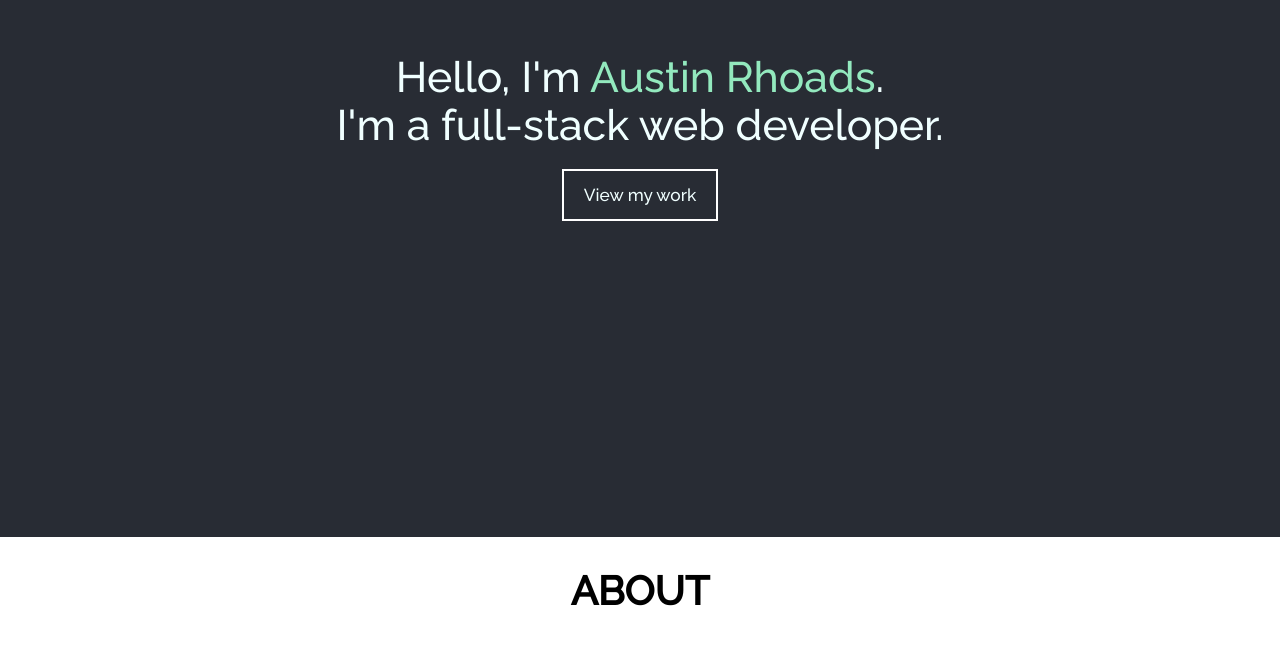
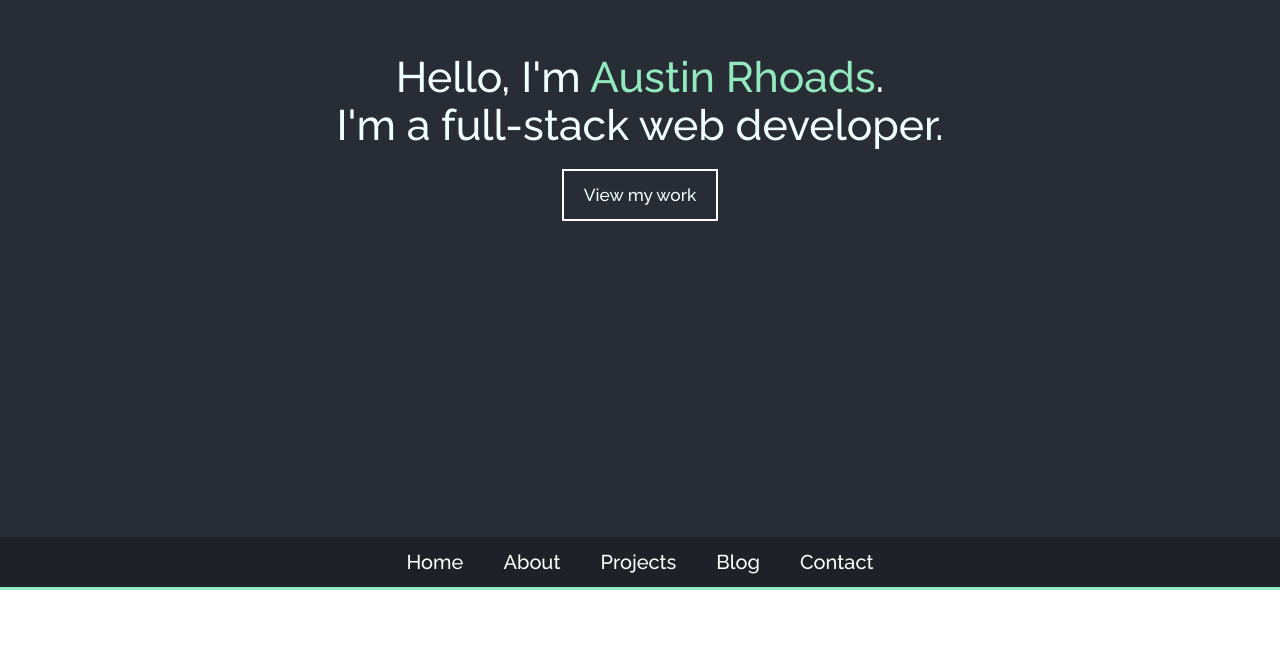
Before and after one commit to AustinRhoads/austin-portfolio, a React (Create React App) app: page / in a window 1280 px wide. Shown: the part 263-928 px from the top of the page. Built offline with nearby package versions, Linux system fonts and the light colour scheme.

Commit message:
navbar slides like a pro

```diff
--- a/src/App.css
+++ b/src/App.css
@@ -91,6 +91,46 @@ body{
   cursor: pointer;
 }
 
+
+.nav-bar{
+  display: flex;
+  width: 100vw;
+  height: 50px;
+  background-color: #1e2127;
+  border-bottom: 3px solid #93E9BE;
+  position: absolute;
+  z-index: 111111;
+  top: 100vh;
+
+  align-items: center;
+  display: flex;
+  flex-direction: row;
+  justify-content: center;
+  text-align: left;
+}
+
+.nav-link{
+  cursor: pointer;
+  margin: 0 20px;
+  font-size: 20px;
+  color: #fff;
+}
+
+.fixed {
+  position: fixed;
+  top: 0;
+  animation: popUp 0.5s;
+}
+
+@keyframes popUp {
+  from {
+    transform: translateY(-100%);
+  }
+  to {
+    transform: translateY(0%);
+  }
+}
+
 #about-div{
   min-height: 100vh;
   display: flex;
@@ -98,13 +138,16 @@ body{
   align-items: center;
 }
 
+
+
 #about-all{
-
+  padding-top: 60px;
   display: inline-block;
   padding-bottom: 30px;
 }
 
 #about-header{
+  margin-top: 33px;
   font-size: 30pt;
   font-weight: bold;
   padding-top: 30px;
@@ -166,6 +209,7 @@ flex-wrap: wrap;
 }
 
 #portfolio-header{
+  margin-top: 33px;
   font-size: 30pt;
   font-weight: bold;
   padding-top: 30px;
@@ -176,6 +220,7 @@ flex-wrap: wrap;
 }
 
 #blog-header{
+  margin-top: 33px;
   font-size: 30pt;
   font-weight: bold;
   padding-top: 30px;
@@ -188,6 +233,7 @@ flex-wrap: wrap;
 }
 
 #contact-header{
+  margin-top: 33px;
   font-size: 30pt;
   font-weight: bold;
   padding-top: 30px;
--- a/src/App.js
+++ b/src/App.js
@@ -1,17 +1,30 @@
 import React, { Component } from 'react'
 import './App.css';
 
-import Home from './components/Home.js'
+import Home from './components/Home.js';
+import Navbar from './components/Navbar';
 import About from './components/About';
 import Portfolio from './components/Portfolio';
 import Blog from './components/Blog';
 import Contact from './components/Contact';
 
 class App extends Component{
+
+
+  scroll_to = (dest) => {
+
+    let topOfDestinationElement = document.getElementById(dest).offsetTop
+
+    window.scrollTo(0, topOfDestinationElement - 30)
+
+  }
+
+
   render (){
     return(
       <div className="App">
-        <Home />
+        <Home scroll_to={this.scroll_to} />
+        <Navbar scroll_to={this.scroll_to} />
         <About />
         <Portfolio />
         <Blog />
@@ -23,3 +36,28 @@ class App extends Component{
 }
 
 export default App;
+
+
+
+
+
+
+
+
+
+
+window.addEventListener('scroll', ()=> {
+
+      const navbar = document.getElementById('nav-bar');
+
+      if(window.pageYOffset > (window.innerHeight + (window.innerHeight * 0.3)) && !navbar.classList.contains('fixed')){
+
+         navbar.classList.add('fixed')
+
+      } else if (window.pageYOffset < window.innerHeight && navbar.classList.contains('fixed')){
+
+          navbar.classList.remove('fixed')
+
+      }
+
+})
--- a/src/components/About.js
+++ b/src/components/About.js
@@ -14,7 +14,7 @@ import css_logo from '../css_logo.png'
 class About extends Component {
     render(){
         return(
-            <div id="about-all">
+            <section id="about-all">
                 <div id="about-div">
                     <div id="about-header" >ABOUT</div>
                 <div id="about-values-wrapper"></div>
@@ -37,7 +37,7 @@ class About extends Component {
                 </div>
 
                 </div>
-            </div>
+            </section>
         )
     }
 }
--- a/src/components/Blog.js
+++ b/src/components/Blog.js
@@ -3,9 +3,9 @@ import React, { Component } from 'react'
 class Blog extends Component {
     render(){
         return(
-            <div id="blog-div">
+            <section id="blog-div">
                 <div id="blog-header">BLOG</div>
-            </div>
+            </section>
         )
     }
 }
--- a/src/components/Contact.js
+++ b/src/components/Contact.js
@@ -3,9 +3,9 @@ import React, { Component } from 'react'
 class Contact extends Component {
     render(){
         return(
-            <div id="contact-div">
+            <section id="contact-div">
                 <div id="contact-header">Contact Me</div>
-            </div>
+            </section>
         )
     }
 }
--- a/src/components/Home.js
+++ b/src/components/Home.js
@@ -3,7 +3,7 @@ import React, { Component } from 'react'
 class Home extends Component{
     render(){
         return(
-            <div id="home">
+            <section id="home">
 
                 <div id="home-text">
                 Hello, I'm <span id="name-span">Austin Rhoads</span>.
@@ -11,13 +11,13 @@ class Home extends Component{
                 I'm a full-stack web developer.
                 </div>
 
-                <a className="page-link" href="#portfolio-div">
-                <div className="page-link-div">
+                <div className="page-link" dest="portfolio-div" >
+                <div className="page-link-div" onClick={() => this.props.scroll_to("portfolio-div")}>
                     View my work
                 </div>
-                </a>
+                </div>
 
-            </div>
+            </section>
         )
     }
 }
--- /dev/null
+++ b/src/components/Navbar.js
@@ -0,0 +1,19 @@
+import React, { Component } from 'react'
+
+class Navbar extends Component {
+
+    render(){
+        return(
+            <div id="nav-bar" className="nav-bar">
+                <div className="nav-link"onClick={() => this.props.scroll_to("home")}>Home</div>
+                <div className="nav-link"onClick={() => this.props.scroll_to("about-all")}>About</div>
+                <div className="nav-link"onClick={() => this.props.scroll_to("portfolio-div")}>Projects</div>
+                <div className="nav-link"onClick={() => this.props.scroll_to("blog-div")}>Blog</div>
+                <div className="nav-link"onClick={() => this.props.scroll_to("contact-div")}>Contact</div>
+
+            </div>
+
+        )
+    }
+}
+export default Navbar;
--- a/src/components/Portfolio.js
+++ b/src/components/Portfolio.js
@@ -3,11 +3,11 @@ import React, { Component } from 'react'
 class Portfolio extends Component{
     render(){
         return(
-            <div id="portfolio-div">
+            <section id="portfolio-div">
                 <div id="portfolio-header">PROJECTS</div>
 
 
-            </div>
+            </section>
         )
     }
 }
```
